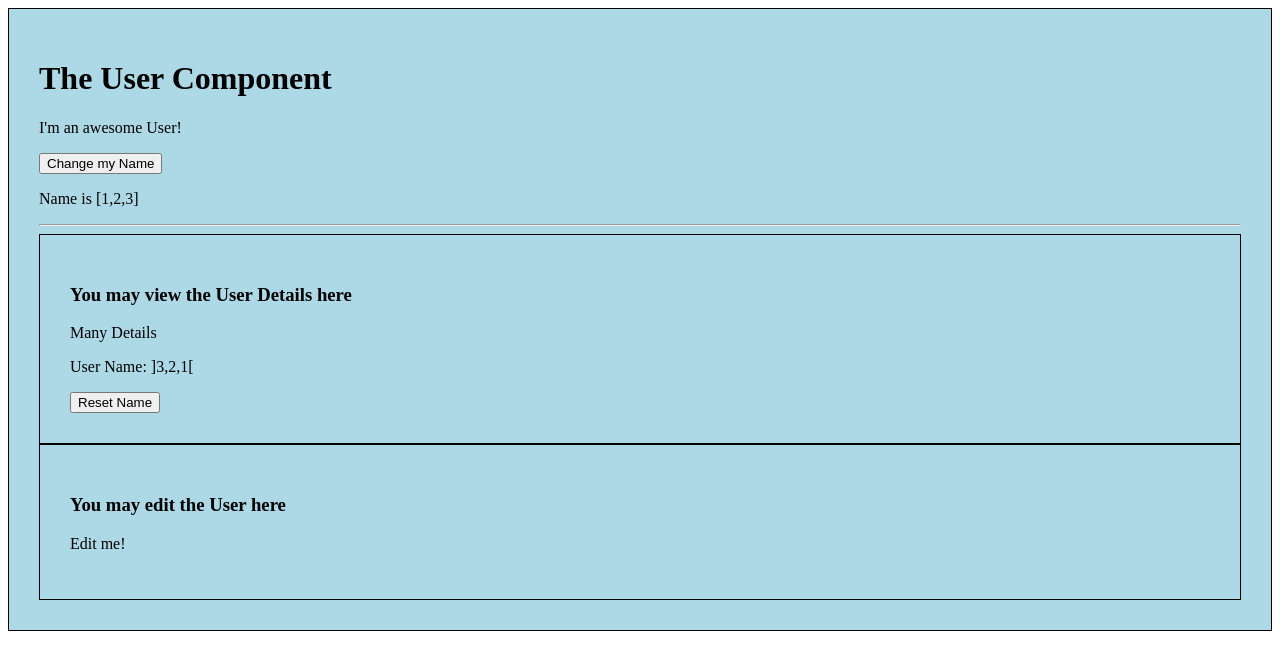
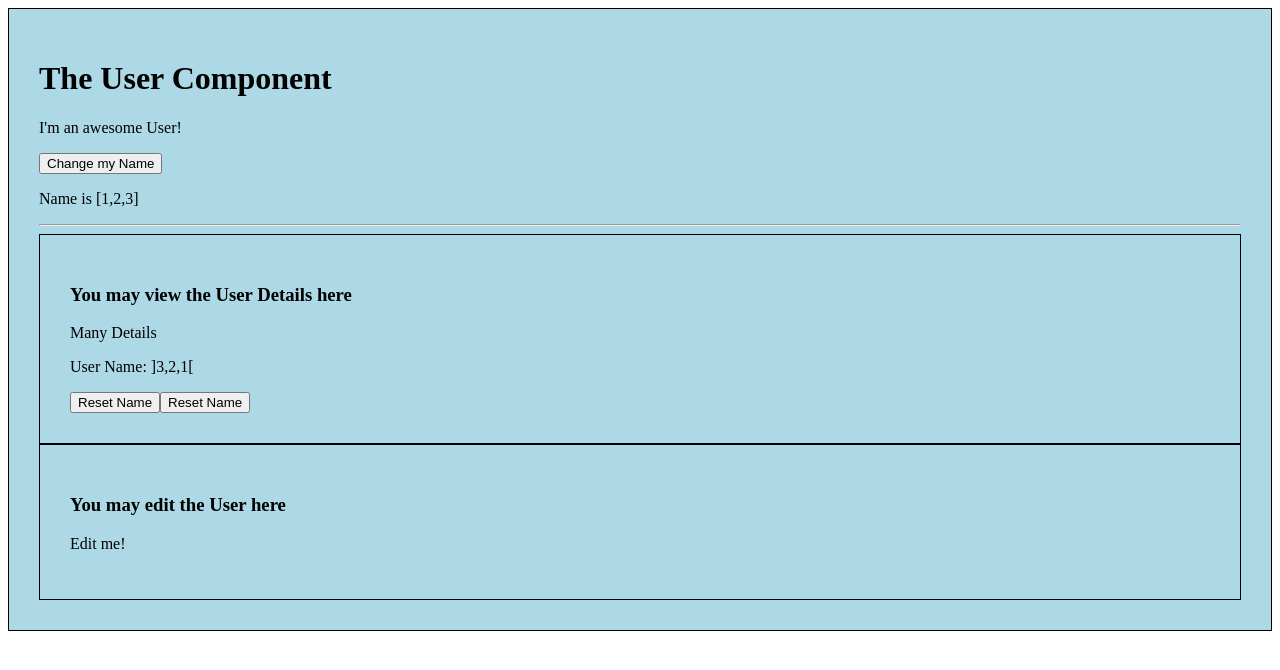
Before and after one commit to MinseungJeon/hello-world, a Vue app: page / in a window 1280 px wide. Shown: the top 670 px of the page. Built offline with nearby package versions, Linux system fonts and the light colour scheme.

Commit message:
09. Communicating with Callback Functions

```diff
--- a/src/components/User.vue
+++ b/src/components/User.vue
@@ -7,7 +7,11 @@
         <hr>
         <div class="row">
             <div class="col-xs-12 col-sm-6">
-                <app-user-detail :myName="name" @nameWasReset="name = $event"></app-user-detail>
+                <app-user-detail
+                    :myName="name"
+                    @nameWasReset="name = $event"
+                    :resetFn="resetName"
+                    ></app-user-detail>
             </div>
             <div class="col-xs-12 col-sm-6">
                 <app-user-edit></app-user-edit>
@@ -29,6 +33,9 @@
         methods: {
             changeName(){
                 this.name = 'Jeon'
+            },
+            resetName() {
+                this.name = 'Max';
             }
         },
         components: {
--- a/src/components/UserDetail.vue
+++ b/src/components/UserDetail.vue
@@ -4,6 +4,7 @@
         <p>Many Details</p>
         <p>User Name: {{ switchName() }}</p>
         <button @click="resetName">Reset Name</button>
+        <button @click="resetFn">Reset Name</button>
     </div>
 </template>
 
@@ -12,7 +13,8 @@
         props: {
             myName: {
                 type: String
-            }
+            },
+            resetFn: Function
         },
         methods: {
             switchName() {
```
